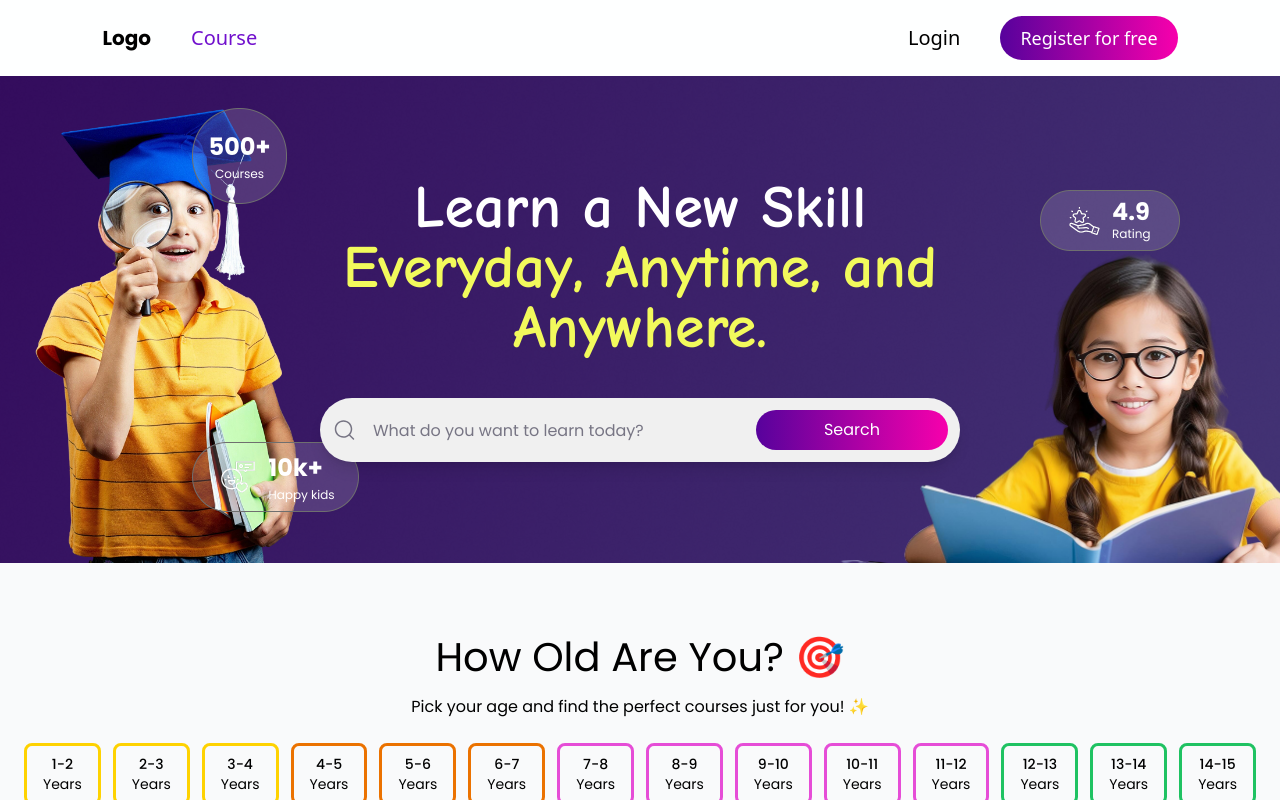
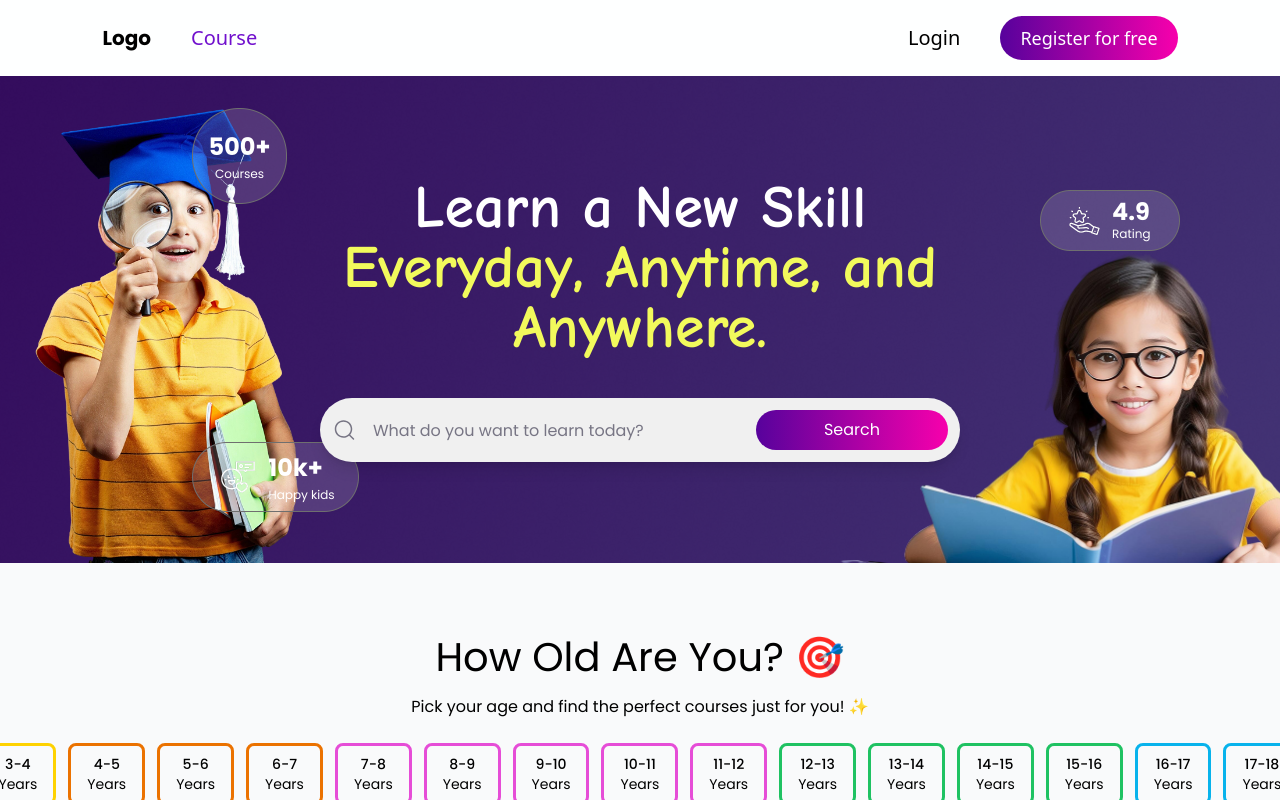
Before and after one commit to iAmReal-dev/LearnSphere, a React (Vite) app: page / in a window 1280 px wide. Built offline with nearby package versions, Linux system fonts and the light colour scheme.

Commit message:
-- update

```diff
--- a/src/App.jsx
+++ b/src/App.jsx
@@ -65,7 +65,7 @@ function App() {
         <h2 className="font-poppins text-[24px] md:text-[40px]">How Old Are You? 🎯</h2>
         <p className="font-poppins text-[16px] mt-2">Pick your age and find the perfect courses just for you! ✨</p>
 
-        <div className="flex gap-3 mx-auto justify-center mt-6 flex-wrap">
+        <div className="flex gap-3 mx-auto justify-center mt-6 flex-wrap md:flex-nowrap max-w-[80vw] ">
           {Array.from({ length: count }).map((_, i) => {
             const borderColor = colors[i] ?? '#000';
             return (
--- a/src/components/Header.jsx
+++ b/src/components/Header.jsx
@@ -18,7 +18,7 @@ const Header = () => {
   }, []);
 
   return (
-    <div className={`flex items-center py-4 w-full md:w-[100vw] px-[8vw] mx-auto justify-between relative min-h-[60px] transition-all duration-300 ${
+    <div className={`flex items-center py-4 w-full px-[8vw] mx-auto justify-between relative min-h-[60px] transition-all duration-300 ${
       isScrolled ? 'bg-white/85' : 'bg-white/85'
     }`}>
       {/* Logo */}
```
